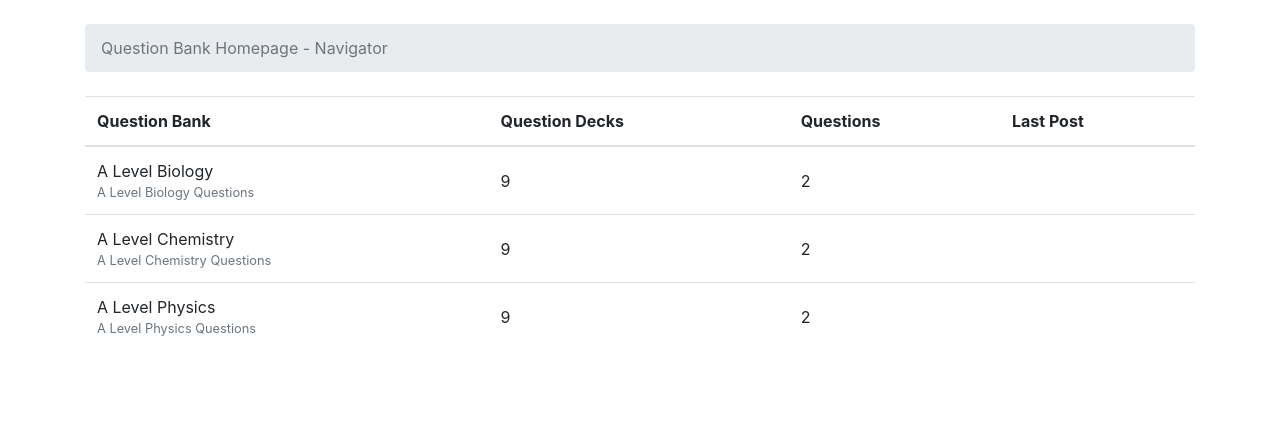
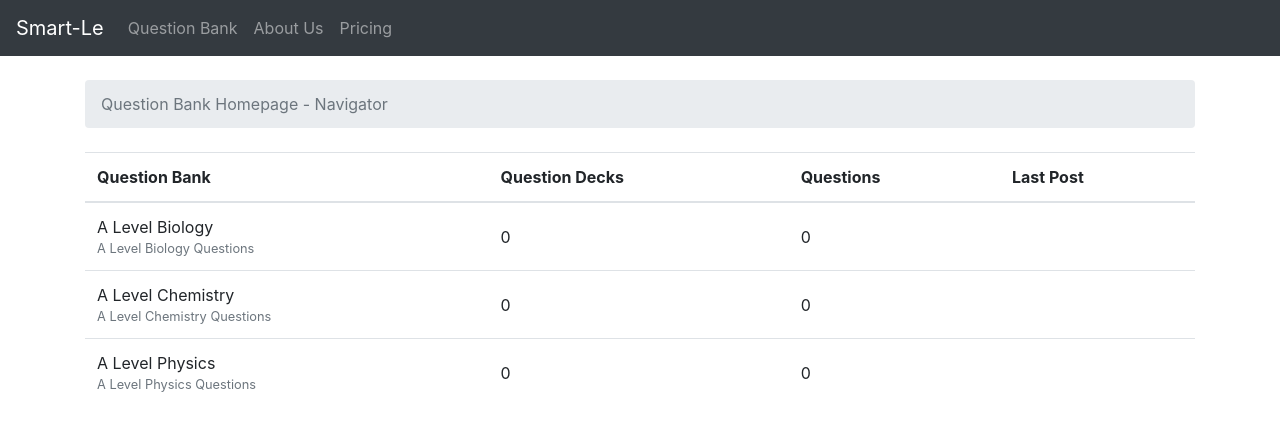
Before and after one commit to gaurav2425/webdev, a Django app: page / in a window 1280 px wide. Shown: the top 431 px of the page. Run offline with Django 3.2, Linux system fonts and the light colour scheme; data comes from the database, SQL or seed files in the repository; some libraries are stand-ins or nearby versions.

Commit message:
templates
made progres with templates

```diff
--- a/Qbank/views.py
+++ b/Qbank/views.py
@@ -5,15 +5,15 @@ from .models import QbankModel
 
 
 def home(request):
-
-    Qbank = QbankModel.objects.all()
     Qbank = QbankModel.objects.all()
     return render(request, 'home.html', {'Qbank': Qbank})
 
 
 
 def about(request):
-    return render(request, 'about.html') ###{'title''Qbank'})
+     Qbank = QbankModel.objects.all()
+     return render(request, 'about.html', {'Qbank': Qbank})
+
 
 
 def ABIO(request):
--- a/templates/base.html
+++ b/templates/base.html
@@ -3,43 +3,38 @@
 <html>
   <head>
     <meta charset="utf-8">
-    {% if Qbank %}
-        <title>Smart-Le - {{ Qbank.0.name }} </title>
-    {% else %}
-        <title>Welcome to Smart-Le</title>
-    {% endif %}
+    {% block title %}{% endblock %}
 
 
     <link rel="stylesheet" href="{% static 'css/bootstrap.min.css' %}">
   </head>
   <body>
-    <div class="container">
-        <ol class="breadcrumb my-4">
-          <li class="breadcrumb-item active">Question Bank Homepage - Navigator</li>
-        </ol>
-        <table class="table">
-          <thead class="thead-inverse">
-            <tr>
-              <th>Question Bank</th>
-              <th>Question Decks</th>
-              <th>Questions</th>
-              <th>Last Post</th>
-            </tr>
-          </thead>
-          <tbody>
-            {% for qbank in Qbank %}
-              <tr>
-                <td>
-                  {{ qbank.name }}
-                  <small class="text-muted d-block">{{ qbank.description }}</small>
-                </td>
-                <td class="align-middle">0</td>
-                <td class="align-middle">0</td>
-                <td></td>
-              </tr>
-            {% endfor %}
-          </tbody>
-        </table>
+
+
+    <nav class="navbar navbar-expand-sm bg-dark navbar-dark">
+      <a class="navbar-brand" href="#">Smart-Le</a>
+      <button class="navbar-toggler" type="button" data-toggle="collapse" data-target="#collapsibleNavbar">
+        <span class="navbar-toggler-icon"></span>
+      </button>
+      <div class="collapse navbar-collapse" id="collapsibleNavbar">
+        <ul class="navbar-nav">
+          <li class="nav-item">
+            <a class="nav-link" href="#">Question Bank</a>
+          </li>
+          <li class="nav-item">
+            <a class="nav-link" href="#">About Us</a>
+          </li>
+          <li class="nav-item">
+            <a class="nav-link" href="#">Pricing</a>
+          </li>
+        </ul>
       </div>
+    </nav>
+
+
+   {%block table%} {% endblock table%}
+
+
+
   </body>
 </html>
--- a/templates/home.html
+++ b/templates/home.html
@@ -1,19 +1,19 @@
+{% extends "base.html" %}
+  {% block title %}
 
-{% load static %}<!DOCTYPE html>
-<html>
-  <head>
-    <meta charset="utf-8">
     {% if Qbank %}
-        <title>Smart-Le - {{ Qbank.0.name }} </title>
+        <title>Homepage - Smart-Le  </title>
     {% else %}
         <title>Welcome to Smart-Le</title>
     {% endif %}
 
+  {% endblock title %}
 
-    <link rel="stylesheet" href="https://maxcdn.bootstrapcdn.com/bootstrap/4.0.0/css/bootstrap.min.css" integrity="sha384-Gn5384xqQ1aoWXA+058RXPxPg6fy4IWvTNh0E263XmFcJlSAwiGgFAW/dAiS6JXm" crossorigin="anonymous">
 
-  </head>
-  <body>
+
+
+
+  {% block table %}
     <div class="container">
       <ol class="breadcrumb my-4">
         <li class="breadcrumb-item active">Question Bank Homepage - Navigator</li>
@@ -34,13 +34,13 @@
                 {{ qbank.name }}
                 <small class="text-muted d-block">{{ qbank.description }}</small>
               </td>
-                <td class="align-middle">9</td>
-                <td class="align-middle">2</td>
+              <td class="align-middle">0</td>
+              <td class="align-middle">0</td>
               <td></td>
             </tr>
           {% endfor %}
         </tbody>
       </table>
     </div>
-  </body>
-</html>
+
+  {% endblock table %}
```
Also changed, not shown: templates/about.html (+8 -0 lines), templates/results.html (+8 -14 lines). Lines whose indentation alone changed are shown as unchanged.
